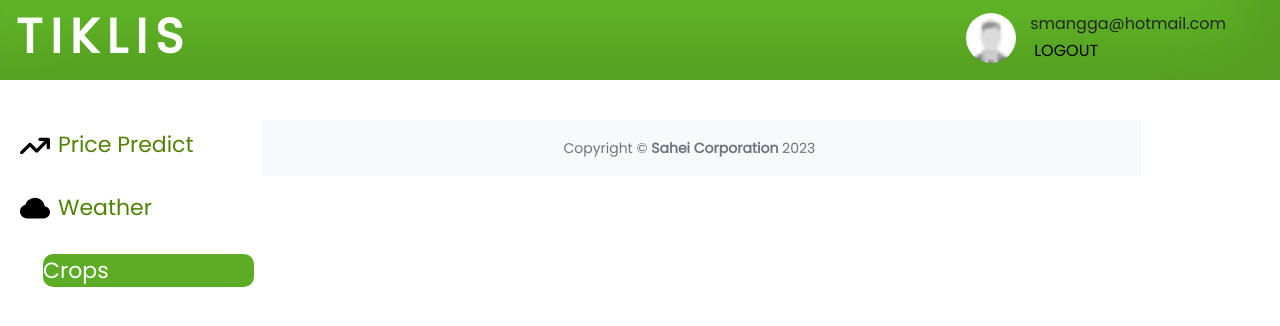
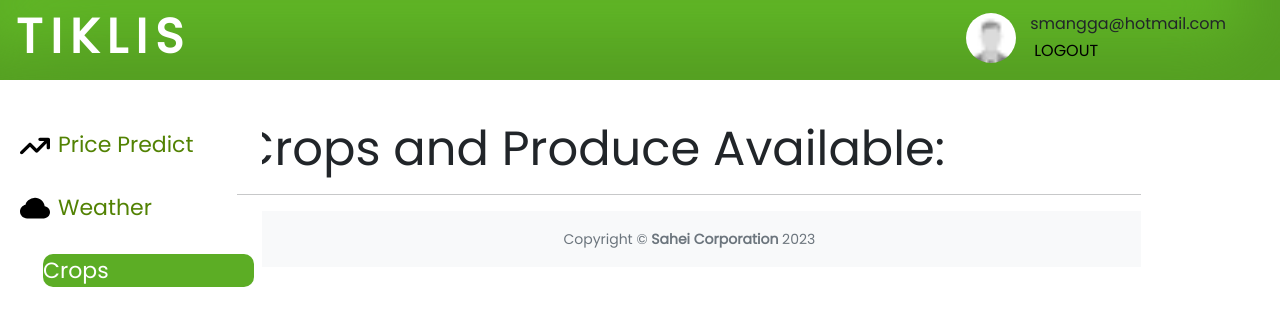
Before and after one commit to ellement95/Crop-Prediction, a Django app: page /crops/ in a window 1280 px wide. Shown: the top 326 px of the page. Run offline with Django 4.2, Linux system fonts and the light colour scheme.

Commit message:
changed fonts

```diff
--- a/Tiklis/test_project/main/static/style.css
+++ b/Tiklis/test_project/main/static/style.css
@@ -186,7 +186,6 @@
 .btn {
   background-color: #5cad25;
   font-family: "Poppins";
-  font-weight: bold;
   margin-top: 5px;
   border-radius: 25px;
 }
@@ -194,3 +193,13 @@
 .btn:hover {
   background-color: #528203 ;
 }
+
+.lead {
+  font-family: "Archivo";
+}
+
+h1.display-5,
+h1.display-3 {
+  font-family: "Poppins";
+
+}
--- a/Tiklis/test_project/main/templates/main/base.html
+++ b/Tiklis/test_project/main/templates/main/base.html
@@ -8,6 +8,7 @@
     <link href="https://fonts.googleapis.com/css?family=Poppins" rel="stylesheet">
     <link href="https://cdn.jsdelivr.net/npm/bootstrap@5.2.3/dist/css/bootstrap.min.css" rel="stylesheet" integrity="sha384-rbsA2VBKQhggwzxH7pPCaAqO46MgnOM80zW1RWuH61DGLwZJEdK2Kadq2F9CUG65" crossorigin="anonymous">
     <link rel="stylesheet" type="text/css" href="{% static 'style.css' %}">
+    <link href="https://fonts.googleapis.com/css?family=Archivo" rel="stylesheet">
     <title>{% block title %}Tiklis Website{% endblock %}</title>
 </head>
 
--- a/Tiklis/test_project/main/templates/main/crops.html
+++ b/Tiklis/test_project/main/templates/main/crops.html
@@ -2,3 +2,9 @@
 {% load static %}
 
 {% block title %}Croppu {% endblock %}
+{% block content %}
+<div>
+    <h1 class="display-5">Crops and Produce Available: </h1>
+    <hr>
+</div>
+{% endblock%}
```
